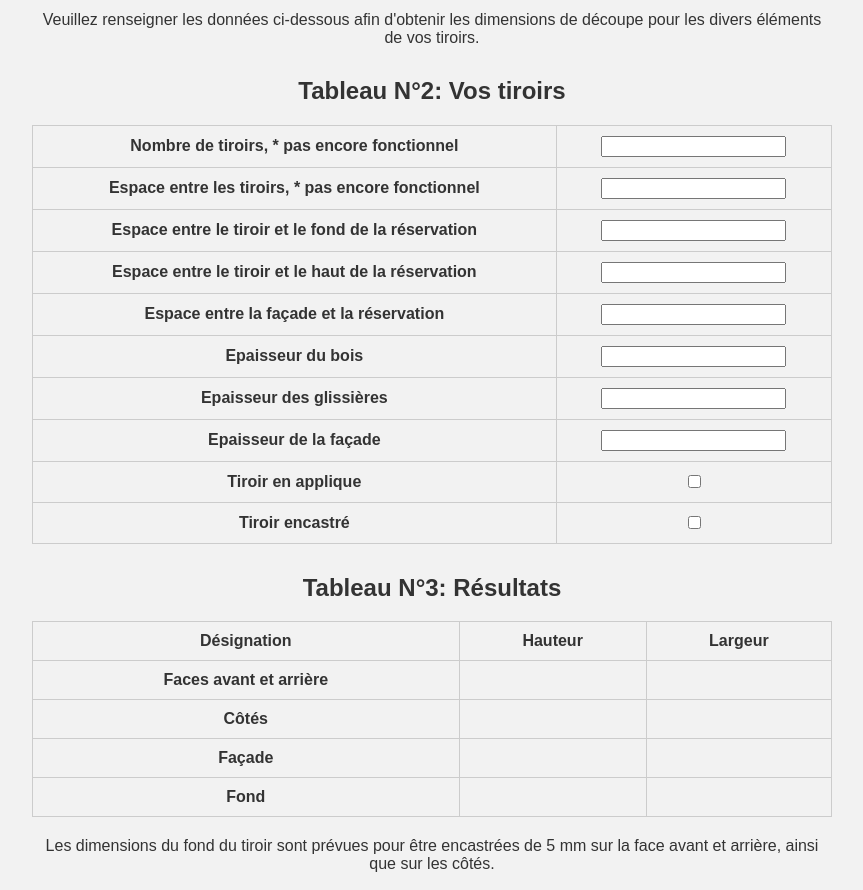
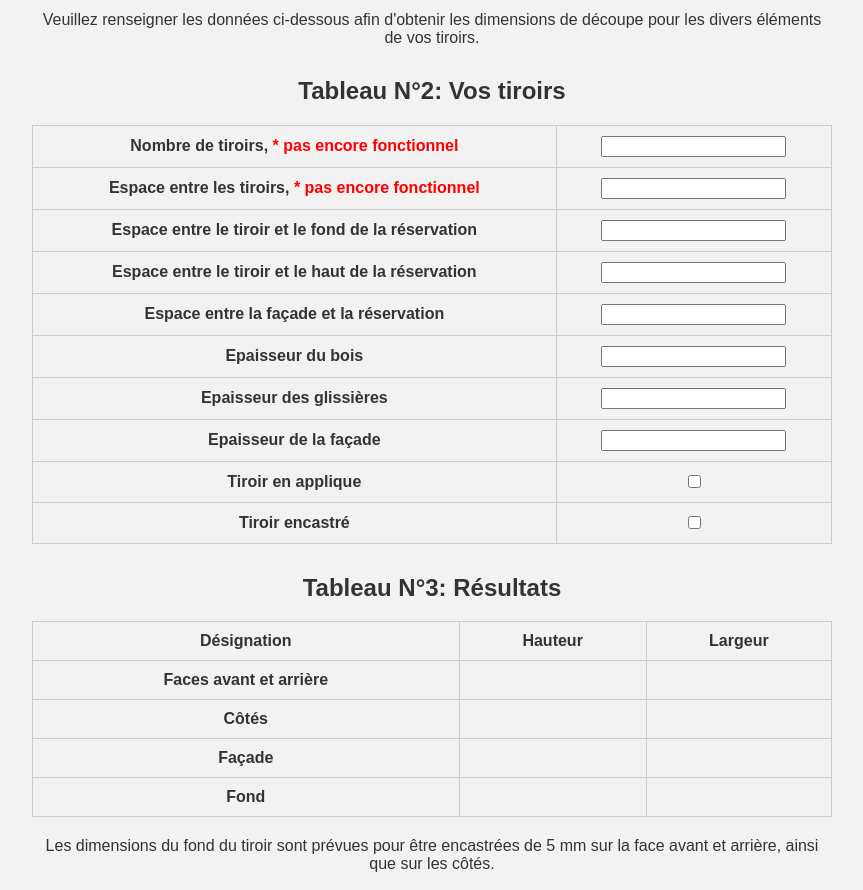
Before and after one commit to Withyourhands/Calcul-de-coupe-V1, a plain HTML site: page index.html in a window 1280 px wide. Shown: the part 1340-2230 px from the top of the page, without its empty margins (208-1071 px from the left). Drawn offline with Linux system fonts and the light colour scheme.

Commit message:
Update styles.css

```diff
--- a/styles.css
+++ b/styles.css
@@ -272,3 +272,7 @@ h2 {
   opacity: 0;
   transition: opacity 0.3s ease;
 }
+
+.not-functional {
+  color: red; /* Définit la couleur du texte en rouge */
+}
```
